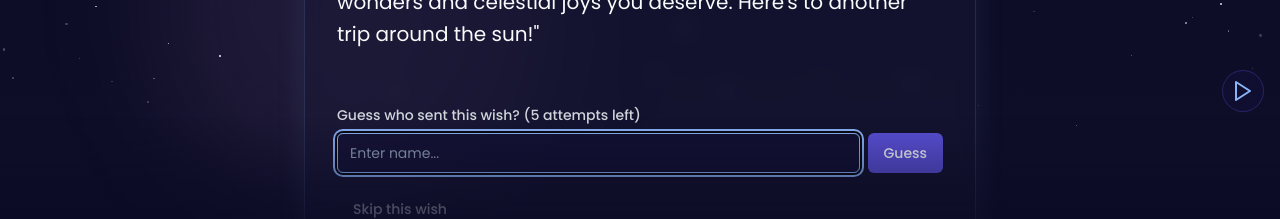
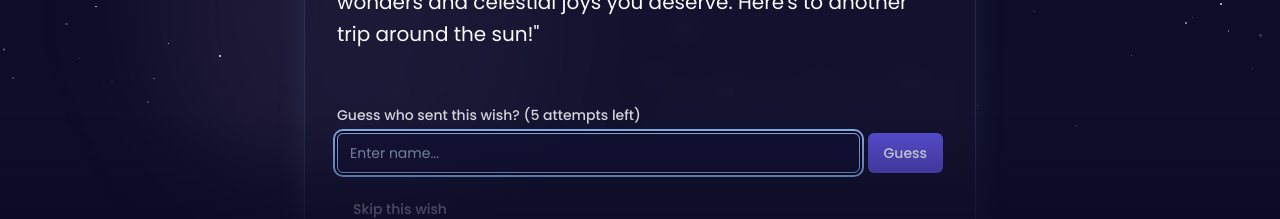
Before and after one commit to Sudharshan-PS-5724/cosmic-birthday-wishes, a React (Vite) app: page /wishes in a window 1280 px wide. Shown: the part 672-891 px from the top of the page. Built offline with nearby package versions, Linux system fonts and the light colour scheme.

Commit message:
Remove music functionality
Removes all music-related code from the application.

```diff
--- a/src/components/GuessGame.tsx
+++ b/src/components/GuessGame.tsx
@@ -1,10 +1,9 @@
 
-import React, { useState, useEffect, useRef } from 'react';
-import { Wish, useWishContext } from '@/context/WishContext';
+import React, { useState, useEffect } from 'react';
+import { useWishContext } from '@/context/WishContext';
 import WishCard from './WishCard';
 import { Button } from '@/components/ui/button';
-import { Alert, AlertTitle, AlertDescription } from '@/components/ui/alert';
-import { Trophy, Star } from 'lucide-react';
+import { Trophy } from 'lucide-react';
 import { Link } from 'react-router-dom';
 import { Progress } from '@/components/ui/progress';
 
@@ -12,40 +11,11 @@ const GuessGame: React.FC = () => {
   const { wishes, currentWishIndex, setCurrentWishIndex } = useWishContext();
   const [isFinished, setIsFinished] = useState(false);
   const [showComet, setShowComet] = useState(false);
-  const [audioLoaded, setAudioLoaded] = useState(false);
   const [gameStats, setGameStats] = useState({
     totalWishes: wishes.length,
     guessedCorrectly: 0,
     skipped: 0
   });
-  const audioRef = useRef<HTMLAudioElement | null>(null);
-
-  useEffect(() => {
-    // Initialize audio player
-    const audio = new Audio('/coward.mp3');
-    audio.volume = 0.4;
-    audio.loop = true;
-    audioRef.current = audio;
-
-    // Add event listener to check when audio is loaded
-    audio.addEventListener('canplaythrough', () => {
-      setAudioLoaded(true);
-      audio.play().catch(err => console.log('Audio autoplay prevented:', err));
-    });
-
-    // Add error listener
-    audio.addEventListener('error', (e) => {
-      console.log('Audio error:', e);
-    });
-
-    return () => {
-      if (audioRef.current) {
-        audioRef.current.pause();
-        audioRef.current.src = '';
-        audioRef.current = null;
-      }
-    };
-  }, []);
 
   useEffect(() => {
     // Show comet animation for each new wish
@@ -173,27 +143,6 @@ const GuessGame: React.FC = () => {
           )}
         </>
       )}
-
-      {/* Sound control button */}
-      <button
-        onClick={() => {
-          if (audioRef.current) {
-            if (audioRef.current.paused) {
-              audioRef.current.play().catch(e => console.log("Play error:", e));
-            } else {
-              audioRef.current.pause();
-            }
-          }
-        }}
-        className="fixed bottom-4 right-4 bg-galaxy-dark/70 p-2 rounded-full border border-galaxy-purple/30 text-galaxy-blue hover:text-galaxy-pink transition-colors z-20"
-        title={audioRef.current?.paused ? "Play Music" : "Pause Music"}
-      >
-        {audioRef.current?.paused ? (
-          <svg xmlns="http://www.w3.org/2000/svg" width="24" height="24" viewBox="0 0 24 24" fill="none" stroke="currentColor" strokeWidth="2" strokeLinecap="round" strokeLinejoin="round"><polygon points="5 3 19 12 5 21 5 3"></polygon></svg>
-        ) : (
-          <svg xmlns="http://www.w3.org/2000/svg" width="24" height="24" viewBox="0 0 24 24" fill="none" stroke="currentColor" strokeWidth="2" strokeLinecap="round" strokeLinejoin="round"><rect x="6" y="4" width="4" height="16"></rect><rect x="14" y="4" width="4" height="16"></rect></svg>
-        )}
-      </button>
     </div>
   );
 };
```
